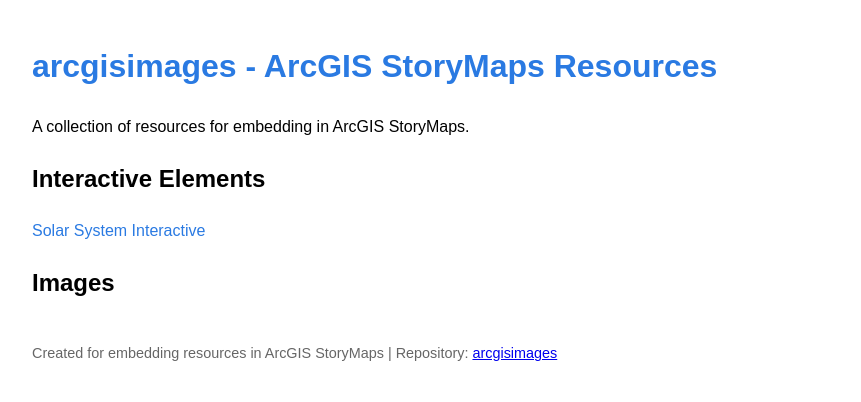
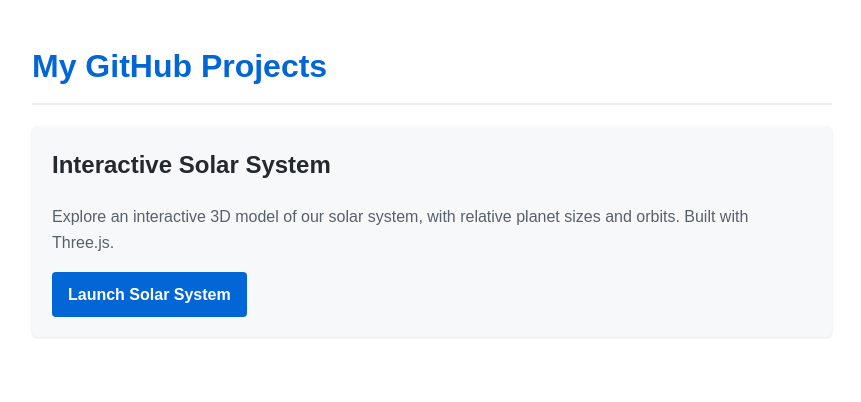
Before and after one commit to pstrootman/arcgisimages, a plain HTML site: page index.html in a window 1280 px wide. Shown: the whole page, without its empty margins (208-1069 px from the left). Drawn offline with Linux system fonts and the light colour scheme.

Commit message:
Update index.html

```diff
--- a/index.html
+++ b/index.html
@@ -3,56 +3,60 @@
 <head>
     <meta charset="UTF-8">
     <meta name="viewport" content="width=device-width, initial-scale=1.0">
-    <title>arcgisimages - ArcGIS StoryMaps Resources</title>
-    <base href="https://yourusername.github.io/arcgisimages/">
-    <!-- Replace 'yourusername' with your actual GitHub username when you upload -->
+    <title>My GitHub Projects</title>
     <style>
         body {
-            font-family: Arial, sans-serif;
+            font-family: 'Arial', sans-serif;
             line-height: 1.6;
             max-width: 800px;
             margin: 0 auto;
             padding: 20px;
+            color: #333;
         }
         h1 {
-            color: #2a7ae2;
+            color: #0366d6;
+            border-bottom: 2px solid #eaecef;
+            padding-bottom: 10px;
         }
-        .resources-list {
-            margin-top: 20px;
+        .project-card {
+            background-color: #f6f8fa;
+            border-radius: 6px;
+            padding: 20px;
+            margin-bottom: 20px;
+            box-shadow: 0 1px 3px rgba(0,0,0,0.1);
         }
-        .resources-list a {
-            display: block;
-            margin-bottom: 10px;
-            color: #2a7ae2;
+        .project-card h2 {
+            margin-top: 0;
+            color: #24292e;
+        }
+        .project-card p {
+            color: #586069;
+        }
+        .button {
+            display: inline-block;
+            background-color: #0366d6;
+            color: white;
+            padding: 10px 16px;
             text-decoration: none;
+            border-radius: 4px;
+            font-weight: bold;
+            transition: background-color 0.3s;
         }
-        .resources-list a:hover {
-            text-decoration: underline;
-        }
-        footer {
-            margin-top: 40px;
-            font-size: 0.9em;
-            color: #666;
+        .button:hover {
+            background-color: #0056b3;
         }
     </style>
 </head>
 <body>
-    <h1>arcgisimages - ArcGIS StoryMaps Resources</h1>
-    <p>A collection of resources for embedding in ArcGIS StoryMaps.</p>
+    <h1>My GitHub Projects</h1>
 
-    <div class="resources-list">
-        <h2>Interactive Elements</h2>
-        <a href="SolarSystem.html">Solar System Interactive</a>
-        <!-- More items will appear here as you add them -->
+    <div class="project-card">
+        <h2>Interactive Solar System</h2>
+        <p>Explore an interactive 3D model of our solar system, with relative planet sizes and orbits. Built with Three.js.</p>
+        <a href="SolarSystem.html" class="button">Launch Solar System</a>
     </div>
 
-    <div class="resources-list">
-        <h2>Images</h2>
-        <!-- Images will appear here as you add them -->
-    </div>
+    <!-- You can add more project cards here in the future -->
 
-    <footer>
-        <p>Created for embedding resources in ArcGIS StoryMaps | Repository: <a href="https://github.com/yourusername/arcgisimages">arcgisimages</a></p>
-    </footer>
 </body>
 </html>
```
